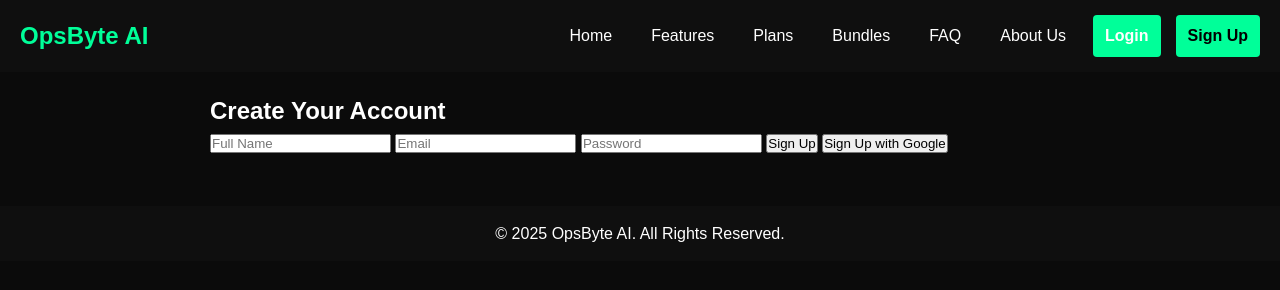
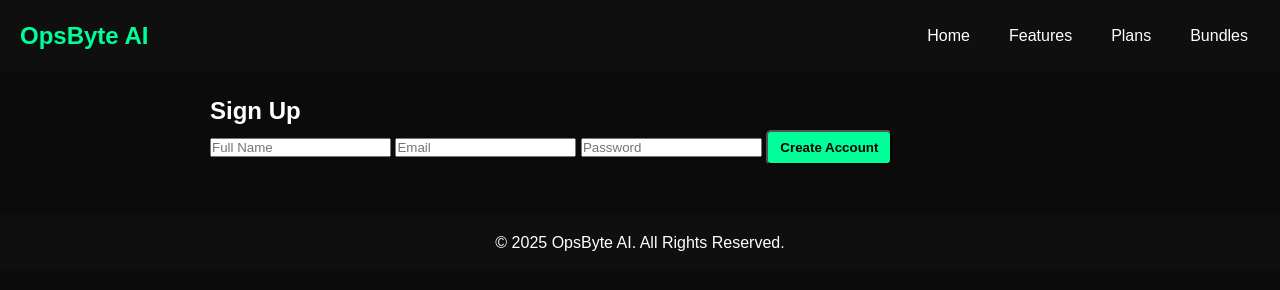
Before and after one commit to Kiyan-dev/OpsByteAi-website, a plain HTML site: page signup.html in a window 1280 px wide. Drawn offline with Linux system fonts and the light colour scheme.

Commit message:
Update signup.html

```diff
--- a/signup.html
+++ b/signup.html
@@ -1,11 +1,11 @@
 <!DOCTYPE html>
 <html lang="en">
 <head>
-    <meta charset="UTF-8">
-    <meta name="viewport" content="width=device-width, initial-scale=1.0">
-    <title>Sign Up - OpsByte AI</title>
-    <link rel="stylesheet" href="style.css">
-    <script src="script.js" defer></script>
+<meta charset="UTF-8">
+<meta name="viewport" content="width=device-width, initial-scale=1.0">
+<title>Sign Up - OpsByte AI</title>
+<link rel="stylesheet" href="style.css">
+<script src="script.js" defer></script>
 </head>
 <body>
 <header>
@@ -15,22 +15,17 @@
         <a href="features.html">Features</a>
         <a href="pricing.html">Plans</a>
         <a href="bundles.html">Bundles</a>
-        <a href="faq.html">FAQ</a>
-        <a href="about.html">About Us</a>
-        <a href="login.html" class="btn">Login</a>
-        <a href="signup.html" class="btn active">Sign Up</a>
     </nav>
     <div class="burger" id="burger">&#9776;</div>
 </header>
 
-<section class="content">
-    <h1>Create Your Account</h1>
+<section class="content form-section">
+    <h1>Sign Up</h1>
     <form>
         <input type="text" placeholder="Full Name" required>
         <input type="email" placeholder="Email" required>
         <input type="password" placeholder="Password" required>
-        <button type="submit">Sign Up</button>
-        <button type="button" onclick="alert('Sign up with Google coming soon')">Sign Up with Google</button>
+        <button type="submit" class="btn">Create Account</button>
     </form>
 </section>
 
```
